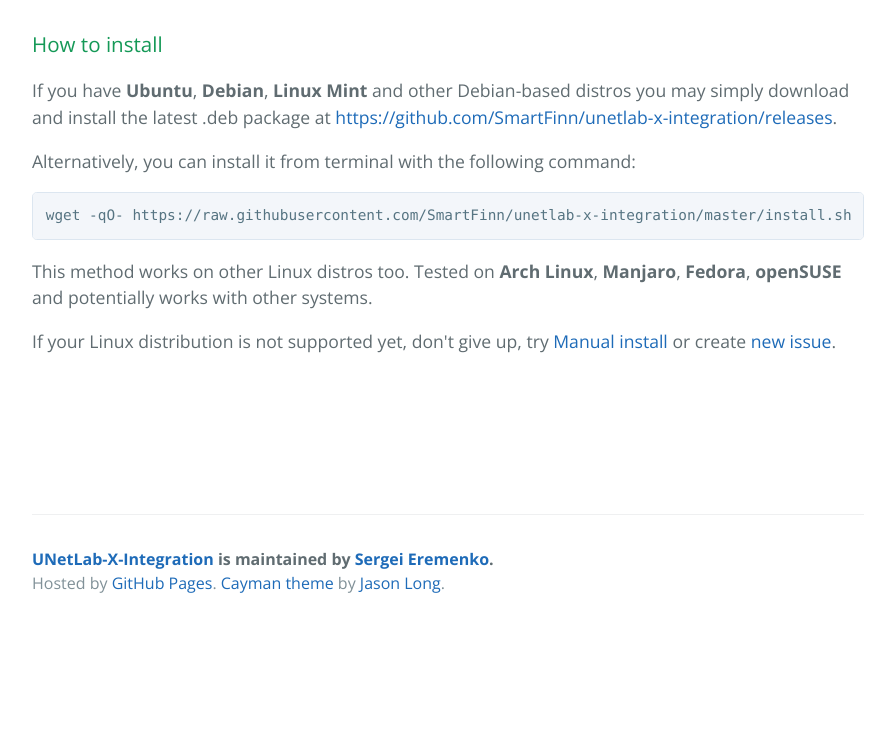
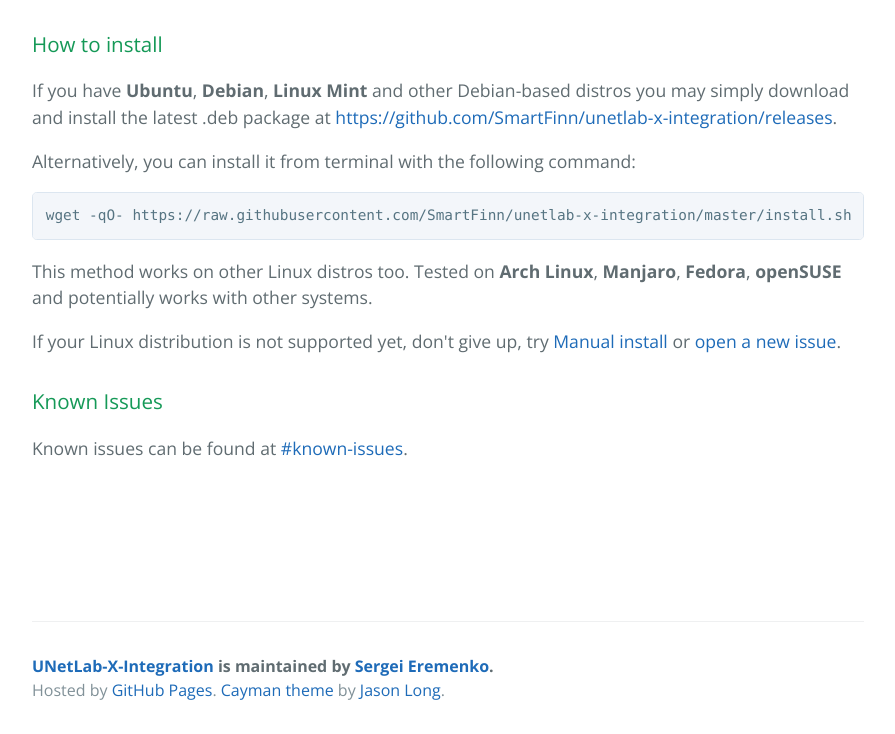
Before and after one commit to SmartFinn/eve-ng-integration, a website: page docs/index.html in a window 1280 px wide. Shown: the part 1295-2029 px from the top of the page, without its empty margins (192-1087 px from the left). Before the commit the page ends 1922 px from the top, so only its background shows below. Drawn offline with nearby package versions, Linux system fonts and the light colour scheme.

Commit message:
Add known issues

```diff
--- a/docs/index.html
+++ b/docs/index.html
@@ -60,7 +60,14 @@
 
 			<p>This method works on other Linux distros too. Tested on <strong>Arch Linux</strong>, <strong>Manjaro</strong>, <strong>Fedora</strong>, <strong>openSUSE</strong> and potentially works with other systems.</p>
 
-			<p>If your Linux distribution is not supported yet, don't give up, try <a href="https://github.com/SmartFinn/unetlab-x-integration/#manual-install">Manual install</a> or create <a href="https://github.com/SmartFinn/unetlab-x-integration/issues">new issue</a>.</p>
+			<p>If your Linux distribution is not supported yet, don't give up, try <a href="https://github.com/SmartFinn/unetlab-x-integration/#manual-install">Manual install</a> or <a href="https://github.com/SmartFinn/unetlab-x-integration/issues/new">open a new issue</a>.</p>
+
+			<h3>
+				<a id="known-issues" class="anchor" href="#known-issues" aria-hidden="true"><span aria-hidden="true" class="octicon octicon-link"></span></a>
+				Known Issues
+			</h3>
+
+			<p>Known issues can be found at <a href="https://github.com/SmartFinn/unetlab-x-integration/#known-issues">#known-issues</a>.</p>
 
 			<footer class="site-footer">
 				<span class="site-footer-owner"><a href="https://github.com/SmartFinn/unetlab-x-integration">UNetLab-X-Integration</a> is maintained by <a href="https://github.com/SmartFinn">Sergei Eremenko</a>.</span>
```
Also changed, not shown: README.md.
